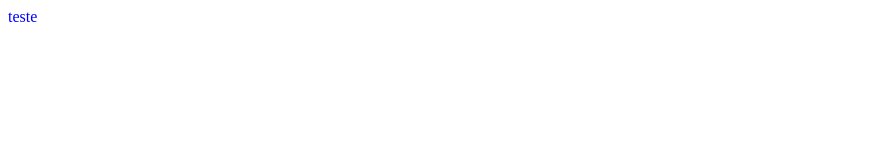
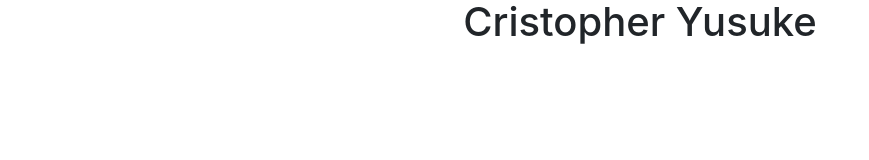
Before and after one commit to CristopherYusuke/cristopheryusuke.github.io, a website: page index.html in a window 1280 px wide. Shown: the whole page, without its empty margins (0-869 px from the left). Drawn offline with nearby package versions, Linux system fonts and the light colour scheme.

Commit message:
iniciando o website

```diff
--- a/index.html
+++ b/index.html
@@ -1,10 +1,21 @@
 <html>
 	<head>
 		<title>Cristopher Yusuke</title>
+
+		<link rel="stylesheet" href="https://maxcdn.bootstrapcdn.com/bootstrap/4.0.0-beta/css/bootstrap.min.css" integrity="sha384-/Y6pD6FV/Vv2HJnA6t+vslU6fwYXjCFtcEpHbNJ0lyAFsXTsjBbfaDjzALeQsN6M" crossorigin="anonymous">
 		<link rel="stylesheet" href="css/style.css">
 	</head>
 	<body>
-		<p>teste</p>
+		<div class="container">
+			<div class="row">
+				<div class="col">
+					<h1 class="text-center">Cristopher Yusuke</h1>
+				</div>
+			</div>
+		</div>
+		<script src="https://code.jquery.com/jquery-3.2.1.slim.min.js" integrity="sha384-KJ3o2DKtIkvYIK3UENzmM7KCkRr/rE9/Qpg6aAZGJwFDMVNA/GpGFF93hXpG5KkN" crossorigin="anonymous"></script>
+		<script src="https://cdnjs.cloudflare.com/ajax/libs/popper.js/1.11.0/umd/popper.min.js" integrity="sha384-b/U6ypiBEHpOf/4+1nzFpr53nxSS+GLCkfwBdFNTxtclqqenISfwAzpKaMNFNmj4" crossorigin="anonymous"></script>
+		<script src="https://maxcdn.bootstrapcdn.com/bootstrap/4.0.0-beta/js/bootstrap.min.js" integrity="sha384-h0AbiXch4ZDo7tp9hKZ4TsHbi047NrKGLO3SEJAg45jXxnGIfYzk4Si90RDIqNm1" crossorigin="anonymous"></script>
 		<script src="js/app.js" ></script>
 	</body>
 </html>
--- a/js/app.js
+++ b/js/app.js
@@ -1 +1 @@
-alert('asdf');
+// alert('asdf');
--- a/package.json
+++ b/package.json
@@ -21,7 +21,5 @@
     "url": "https://github.com/CristopherYusuke/cristopheryusuke.github.io/issues"
   },
   "homepage": "https://github.com/CristopherYusuke/cristopheryusuke.github.io#readme",
-  "dependencies": {
-    "bootstrap": "^4.0.0-beta"
-  }
+  "dependencies": {}
 }
```
Also changed, not shown: 1 other file.
